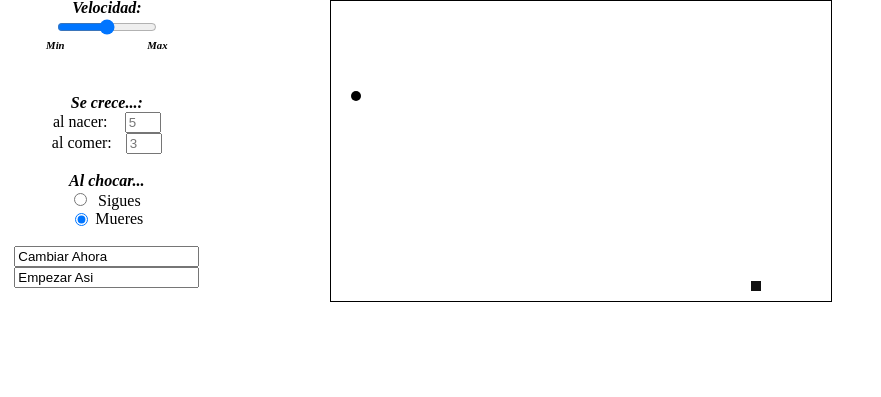
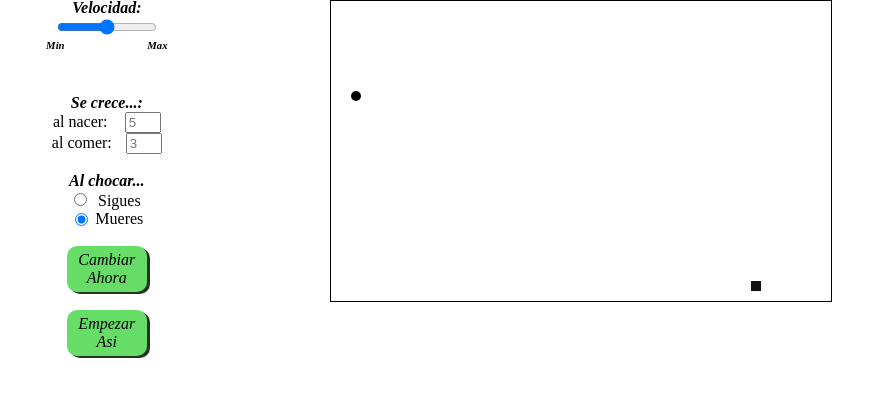
Before and after one commit to ElbUko/juegoskeleto, a PHP site: page /juegos/snake/snake.html in a window 1280 px wide. Shown: the part 88-485 px from the top of the page, without its empty margins (0-881 px from the left). Run offline with PHP 8.4, Linux system fonts and the light colour scheme.

Commit message:
cambio botones snake

```diff
--- a/juegos/snake/css/snake.css
+++ b/juegos/snake/css/snake.css
@@ -95,6 +95,28 @@
 		}
 
 
+.boton{
+    text-align: center;
+    background-color: #6d6;
+    border-radius: 10px;
+    width: 80px;
+    box-shadow: 3px 2px #232;
+    padding-top: 5px;
+    padding-bottom: 5px;
+    margin: auto;
+}
+.boton:hover{
+    background-color: #8f8;
+    box-shadow: 1px 1px #232;
+    cursor: pointer;
+}
+.boton p{
+    font-family: serif;
+    font-style: italic;
+    font-weight: 200;
+    margin: 0px;
+    vertical-align: middle;
+}
 /*####################################
  * 			Tabla de puntuaciones
  #####################################*/
--- a/juegos/snake/snake.html
+++ b/juegos/snake/snake.html
@@ -38,9 +38,9 @@
 			<br/>
 
 			<br style="margin-top:5%;"/>
-			<input onclick="J.tomaConf()" value="Cambiar Ahora" />
+			<div class="boton" onclick="J.tomaConf()" ><p>Cambiar Ahora</p></div>
 			<br/>
-			<input  onclick="empieza()" value="Empezar Asi" />
+			<div class="boton" onclick="empieza()" ><p>Empezar Asi</p></div>
 		</div>
 		<div id="pantalla">
 
```
Also changed, not shown: css/ppal.css (+23 -0 lines).
